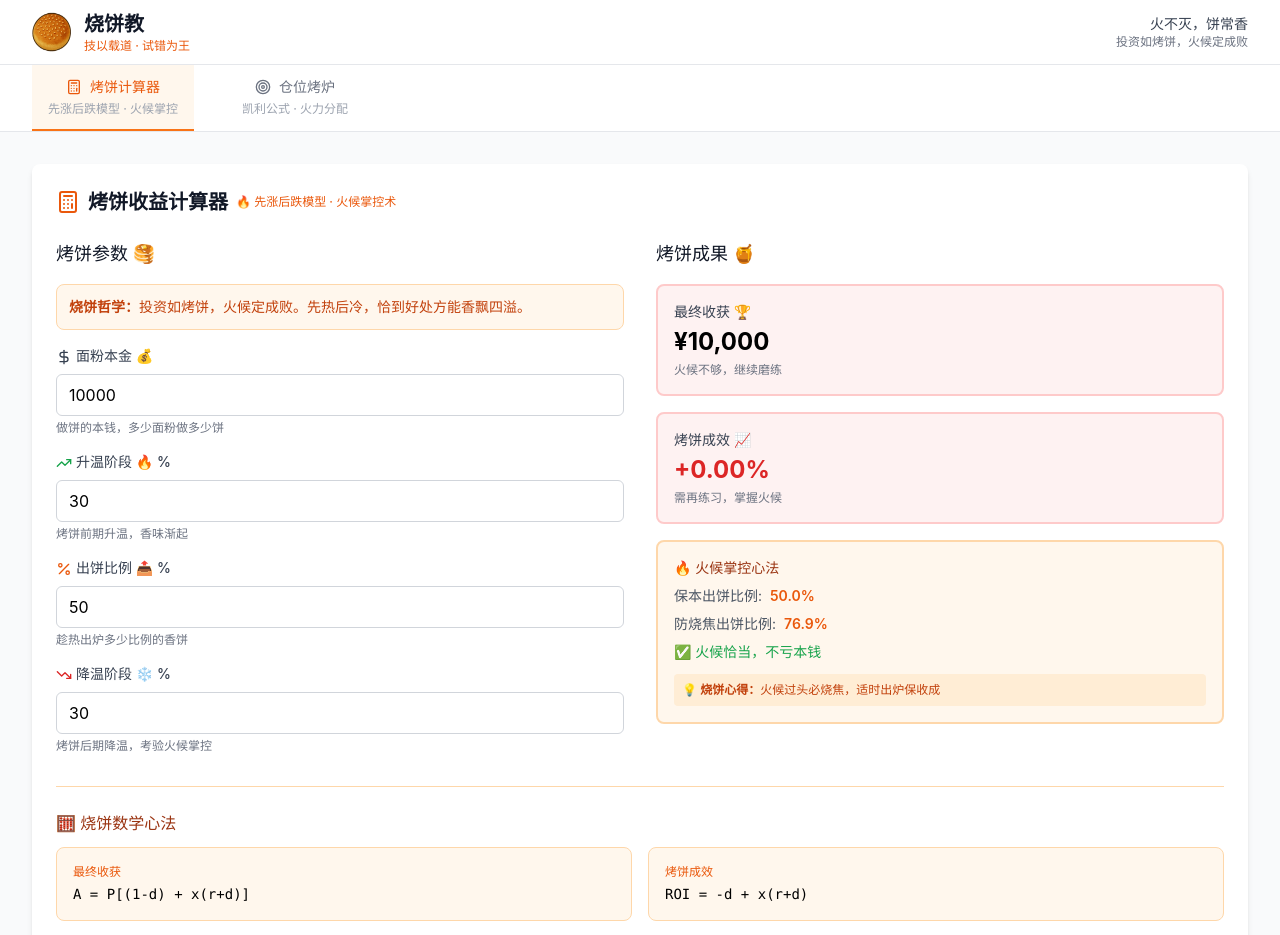
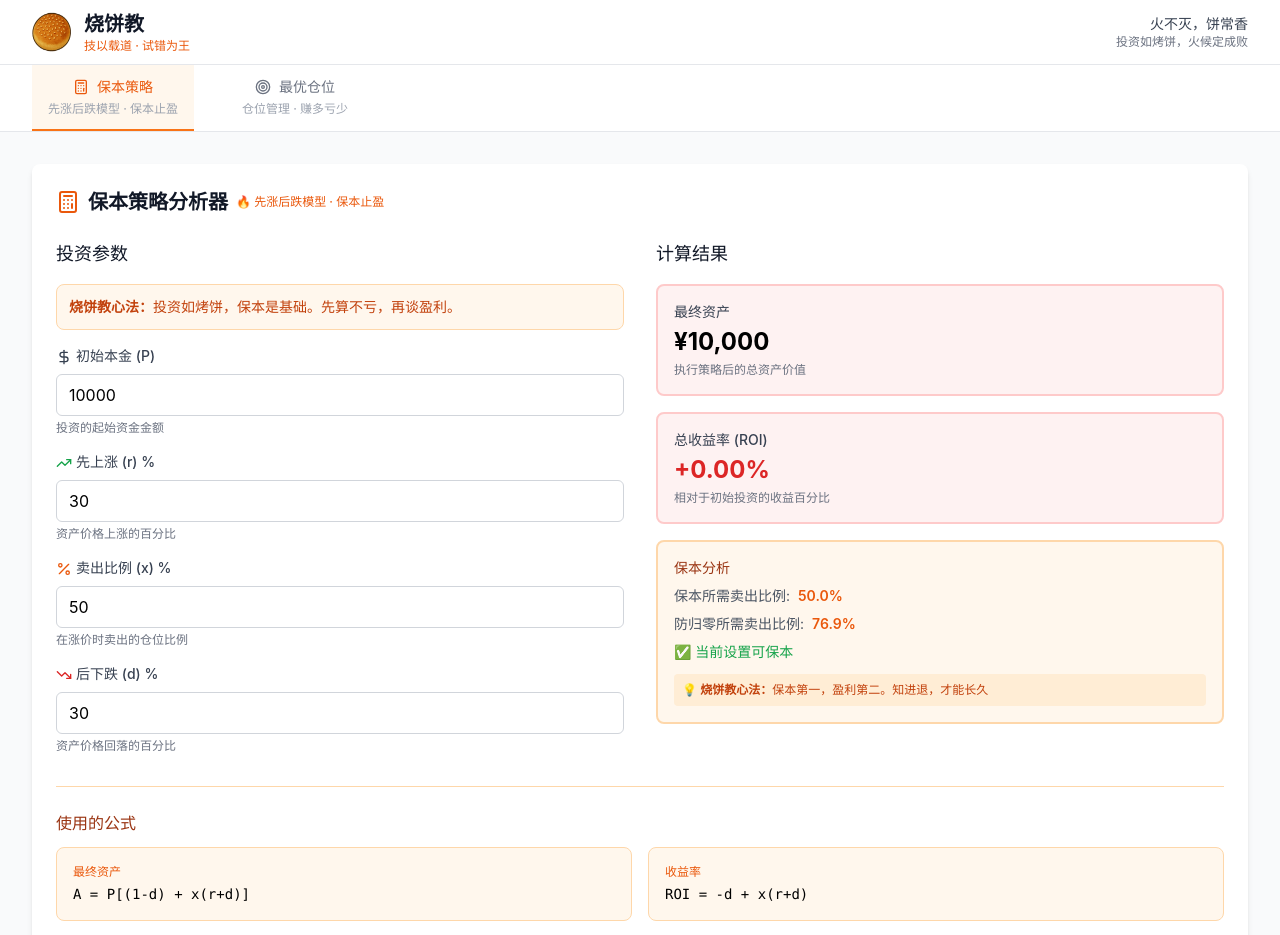
Before and after one commit to msjmsj/investment-calculator, a React (Vite) app: page / in a window 1280 px wide. Shown: the top 935 px of the page. Built offline with nearby package versions, Linux system fonts and the light colour scheme.

Commit message:
优化命名突出核心目标 - 保本策略和最优仓位分析

```diff
--- a/src/App.jsx
+++ b/src/App.jsx
@@ -8,8 +8,8 @@ function App() {
   const [logoError, setLogoError] = useState(false)
 
   const tabs = [
-    { id: 'calculator', label: '烤饼计算器', icon: Calculator, desc: '先涨后跌模型 · 火候掌控' },
-    { id: 'kelly', label: '仓位烤炉', icon: Target, desc: '凯利公式 · 火力分配' }
+    { id: 'calculator', label: '保本策略', icon: Calculator, desc: '先涨后跌模型 · 保本止盈' },
+    { id: 'kelly', label: '最优仓位', icon: Target, desc: '仓位管理 · 赚多亏少' }
   ]
   return (
     <div className="min-h-screen bg-gray-50">
--- a/src/components/InvestmentCalculator.jsx
+++ b/src/components/InvestmentCalculator.jsx
@@ -95,26 +95,26 @@ function InvestmentCalculator() {
       <div className="bg-white rounded-lg shadow-md p-6">
         <div className="flex items-center space-x-2 mb-6">
           <Calculator className="h-6 w-6 text-orange-600" />
-          <h2 className="text-xl font-semibold text-gray-900">烤饼收益计算器</h2>
+          <h2 className="text-xl font-semibold text-gray-900">保本策略分析器</h2>
           <div className="ml-auto text-xs text-orange-600 font-medium">
-            🔥 先涨后跌模型 · 火候掌控术
+            🔥 先涨后跌模型 · 保本止盈
           </div>
         </div>
 
         <div className="grid grid-cols-1 lg:grid-cols-2 gap-8">
           {/* 输入参数 */}
           <div className="space-y-4">
-            <h3 className="text-lg font-medium text-gray-900 mb-4">烤饼参数 🥞</h3>
+            <h3 className="text-lg font-medium text-gray-900 mb-4">投资参数</h3>
             <div className="bg-orange-50 border border-orange-200 rounded-lg p-3 mb-4">
               <p className="text-sm text-orange-700">
-                <strong>烧饼哲学：</strong>投资如烤饼，火候定成败。先热后冷，恰到好处方能香飘四溢。
+                <strong>烧饼教心法：</strong>投资如烤饼，保本是基础。先算不亏，再谈盈利。
               </p>
             </div>
 
             <div>
               <label className="block text-sm font-medium text-gray-700 mb-2">
                 <DollarSign className="inline h-4 w-4 mr-1" />
-                面粉本金 💰
+                初始本金 (P)
               </label>
               <input
                 type="number"
@@ -124,15 +124,15 @@ function InvestmentCalculator() {
                 className="input-field"
                 min="0"
                 step="1000"
-                placeholder="投入的面粉资金"
+                placeholder="输入本金金额"
               />
-              <p className="text-xs text-gray-500 mt-1">做饼的本钱，多少面粉做多少饼</p>
+              <p className="text-xs text-gray-500 mt-1">投资的起始资金金额</p>
             </div>
 
             <div>
               <label className="block text-sm font-medium text-gray-700 mb-2">
                 <TrendingUp className="inline h-4 w-4 mr-1 text-green-600" />
-                升温阶段 🔥 %
+                先上涨 (r) %
               </label>
               <input
                 type="number"
@@ -142,15 +142,15 @@ function InvestmentCalculator() {
                 className="input-field"
                 min="0"
                 step="1"
-                placeholder="火力上升幅度"
+                placeholder="涨幅百分比"
               />
-              <p className="text-xs text-gray-500 mt-1">烤饼前期升温，香味渐起</p>
+              <p className="text-xs text-gray-500 mt-1">资产价格上涨的百分比</p>
             </div>
 
             <div>
               <label className="block text-sm font-medium text-gray-700 mb-2">
                 <Percent className="inline h-4 w-4 mr-1 text-orange-600" />
-                出饼比例 📤 %
+                卖出比例 (x) %
               </label>
               <input
                 type="number"
@@ -161,15 +161,15 @@ function InvestmentCalculator() {
                 min="0"
                 max="100"
                 step="1"
-                placeholder="香饼出炉比例"
+                placeholder="卖出百分比"
               />
-              <p className="text-xs text-gray-500 mt-1">趁热出炉多少比例的香饼</p>
+              <p className="text-xs text-gray-500 mt-1">在涨价时卖出的仓位比例</p>
             </div>
 
             <div>
               <label className="block text-sm font-medium text-gray-700 mb-2">
                 <TrendingDown className="inline h-4 w-4 mr-1 text-red-600" />
-                降温阶段 ❄️ %
+                后下跌 (d) %
               </label>
               <input
                 type="number"
@@ -179,56 +179,56 @@ function InvestmentCalculator() {
                 className="input-field"
                 min="0"
                 step="1"
-                placeholder="火力下降幅度"
+                placeholder="跌幅百分比"
               />
-              <p className="text-xs text-gray-500 mt-1">烤饼后期降温，考验火候掌控</p>
+              <p className="text-xs text-gray-500 mt-1">资产价格回落的百分比</p>
             </div>
           </div>
 
           {/* 计算结果 */}
           <div className="space-y-4">
-            <h3 className="text-lg font-medium text-gray-900 mb-4">烤饼成果 🍯</h3>
+            <h3 className="text-lg font-medium text-gray-900 mb-4">计算结果</h3>
 
             {/* 最终资产 */}
             <div className={`p-4 rounded-lg border-2 ${results.isProfit ? 'bg-green-50 border-green-200' : 'bg-red-50 border-red-200'}`}>
-              <div className="text-sm font-medium text-gray-700 mb-1">最终收获 🏆</div>
+              <div className="text-sm font-medium text-gray-700 mb-1">最终资产</div>
               <div className="text-2xl font-bold">
                 {formatCurrency(results.finalAsset)}
               </div>
               <div className="text-xs text-gray-500 mt-1">
-                {results.isProfit ? '香飘四溢，收获满满' : '火候不够，继续磨练'}
+                执行策略后的总资产价值
               </div>
             </div>
 
             {/* 收益率 */}
             <div className={`p-4 rounded-lg border-2 ${results.isProfit ? 'bg-green-50 border-green-200' : 'bg-red-50 border-red-200'}`}>
-              <div className="text-sm font-medium text-gray-700 mb-1">烤饼成效 📈</div>
+              <div className="text-sm font-medium text-gray-700 mb-1">总收益率 (ROI)</div>
               <div className={`text-2xl font-bold ${results.isProfit ? 'text-green-600' : 'text-red-600'}`}>
                 {formatPercent(results.roi)}
               </div>
               <div className="text-xs text-gray-500 mt-1">
-                {results.isProfit ? '火候恰当，技艺精进' : '需再练习，掌握火候'}
+                相对于初始投资的收益百分比
               </div>
             </div>
 
             {/* 保本分析 */}
             <div className="bg-orange-50 border-2 border-orange-200 p-4 rounded-lg">
-              <div className="text-sm font-medium text-orange-800 mb-2">🔥 火候掌控心法</div>
+              <div className="text-sm font-medium text-orange-800 mb-2">保本分析</div>
               <div className="space-y-2 text-sm">
                 <div>
-                  <span className="text-gray-600">保本出饼比例:</span>
+                  <span className="text-gray-600">保本所需卖出比例:</span>
                   <span className="font-semibold ml-2 text-orange-600">{results.breakEvenSellPercent.toFixed(1)}%</span>
                 </div>
                 <div>
-                  <span className="text-gray-600">防烧焦出饼比例:</span>
+                  <span className="text-gray-600">防归零所需卖出比例:</span>
                   <span className="font-semibold ml-2 text-orange-600">{results.antiZeroSellPercent.toFixed(1)}%</span>
                 </div>
                 <div className={`font-medium ${results.isProfitable ? 'text-green-600' : 'text-red-600'}`}>
-                  {results.isProfitable ? '✅ 火候恰当，不亏本钱' : '❌ 火候不当，恐有损失'}
+                  {results.isProfitable ? '✅ 当前设置可保本' : '❌ 当前设置将亏损'}
                 </div>
               </div>
               <div className="mt-3 p-2 bg-orange-100 rounded text-xs text-orange-700">
-                💡 <strong>烧饼心得：</strong>火候过头必烧焦，适时出炉保收成
+                💡 <strong>烧饼教心法：</strong>保本第一，盈利第二。知进退，才能长久
               </div>
             </div>
           </div>
@@ -236,29 +236,29 @@ function InvestmentCalculator() {
 
         {/* 公式展示 */}
         <div className="mt-8 pt-6 border-t border-orange-200">
-          <h4 className="text-md font-medium text-orange-800 mb-3">🧮 烧饼数学心法</h4>
+          <h4 className="text-md font-medium text-orange-800 mb-3">使用的公式</h4>
           <div className="grid grid-cols-1 md:grid-cols-2 gap-4">
             <div className="formula-box bg-orange-50 border-orange-200">
-              <div className="text-xs text-orange-600 mb-1">最终收获</div>
+              <div className="text-xs text-orange-600 mb-1">最终资产</div>
               <div className="text-sm font-mono">A = P[(1-d) + x(r+d)]</div>
             </div>
             <div className="formula-box bg-orange-50 border-orange-200">
-              <div className="text-xs text-orange-600 mb-1">烤饼成效</div>
+              <div className="text-xs text-orange-600 mb-1">收益率</div>
               <div className="text-sm font-mono">ROI = -d + x(r+d)</div>
             </div>
             <div className="formula-box bg-orange-50 border-orange-200">
-              <div className="text-xs text-orange-600 mb-1">保本出饼线</div>
+              <div className="text-xs text-orange-600 mb-1">保本线</div>
               <div className="text-sm font-mono">x* = d/(r+d)</div>
             </div>
             <div className="formula-box bg-orange-50 border-orange-200">
-              <div className="text-xs text-orange-600 mb-1">防烧焦线</div>
+              <div className="text-xs text-orange-600 mb-1">防归零线</div>
               <div className="text-sm font-mono">x ≥ 1/(1+r)</div>
             </div>
           </div>
           <div className="mt-4 p-3 bg-gradient-to-r from-orange-100 to-yellow-100 rounded-lg">
             <p className="text-sm text-orange-800">
-              <strong>🥞 烧饼教心法：</strong>技以载道，无技不成饼。掌握数学，方能掌控火候。
-              先涨后跌如烤饼过程，适时出炉是关键所在。
+              <strong>🥞 烧饼教心法：</strong>技以载道，无技不成饼。掌握保本数学，先求不败再求胜。
+              涨跌有时，保本有方。
             </p>
           </div>
         </div>
--- a/src/components/KellyCalculator.jsx
+++ b/src/components/KellyCalculator.jsx
@@ -95,26 +95,26 @@ function KellyCalculator() {
     <div className="bg-white rounded-lg shadow-md p-6">
       <div className="flex items-center space-x-2 mb-6">
         <Target className="h-6 w-6 text-orange-600" />
-        <h2 className="text-xl font-semibold text-gray-900">仓位烤炉管理</h2>
+        <h2 className="text-xl font-semibold text-gray-900">最优仓位分析器</h2>
         <div className="ml-auto text-xs text-orange-600 font-medium">
-          🔥 凯利公式 · 火力分配术
+          🔥 仓位管理 · 赚多亏少
         </div>
       </div>
 
       <div className="grid grid-cols-1 lg:grid-cols-2 gap-8">
         {/* 输入参数 */}
         <div className="space-y-4">
-          <h3 className="text-lg font-medium text-gray-900 mb-4">烤饼历史数据 📊</h3>
+          <h3 className="text-lg font-medium text-gray-900 mb-4">交易统计数据</h3>
           <div className="bg-orange-50 border border-orange-200 rounded-lg p-3 mb-4">
             <p className="text-sm text-orange-700">
-              <strong>烧饼心法：</strong>试错为王，多去尝试。从历史烤饼数据中找到最佳火力分配。
+              <strong>烧饼教心法：</strong>试错为王，多去尝试。找到最佳仓位，让赚得更多，亏得更少。
             </p>
           </div>
 
           <div>
             <label className="block text-sm font-medium text-gray-700 mb-2">
               <TrendingUp className="inline h-4 w-4 mr-1 text-green-600" />
-              成功烤饼率 🏆 (%)
+              胜率 (%)
             </label>
             <input
               type="number"
@@ -125,15 +125,15 @@ function KellyCalculator() {
               min="0"
               max="100"
               step="1"
-              placeholder="香饼出炉成功率"
+              placeholder="胜率百分比"
             />
-            <p className="text-xs text-gray-500 mt-1">历史烤饼中成功出炉香饼的比例</p>
+            <p className="text-xs text-gray-500 mt-1">历史交易中盈利次数占总交易次数的比例</p>
           </div>
 
           <div>
             <label className="block text-sm font-medium text-gray-700 mb-2">
               <TrendingUp className="inline h-4 w-4 mr-1 text-green-600" />
-              香饼平均利润 💰 (%)
+              平均盈利 (%)
             </label>
             <input
               type="number"
@@ -143,15 +143,15 @@ function KellyCalculator() {
               className="input-field"
               min="0"
               step="0.1"
-              placeholder="成功烤饼平均收益"
+              placeholder="平均盈利百分比"
             />
-            <p className="text-xs text-gray-500 mt-1">成功出炉香饼的平均利润率</p>
+            <p className="text-xs text-gray-500 mt-1">盈利交易的平均收益率</p>
           </div>
 
           <div>
             <label className="block text-sm font-medium text-gray-700 mb-2">
               <TrendingDown className="inline h-4 w-4 mr-1 text-red-600" />
-              烧焦平均损失 💸 (%)
+              平均亏损 (%)
             </label>
             <input
               type="number"
@@ -161,15 +161,15 @@ function KellyCalculator() {
               className="input-field"
               min="0"
               step="0.1"
-              placeholder="烤焦饼的平均损失"
+              placeholder="平均亏损百分比"
             />
-            <p className="text-xs text-gray-500 mt-1">火候不当烤焦饼的平均损失率（输入正数）</p>
+            <p className="text-xs text-gray-500 mt-1">亏损交易的平均损失率（输入正数）</p>
           </div>
 
           <div>
             <label className="block text-sm font-medium text-gray-700 mb-2">
               <Target className="inline h-4 w-4 mr-1 text-blue-600" />
-              总面粉资金 🏦
+              总资金
             </label>
             <input
               type="number"
@@ -179,19 +179,19 @@ function KellyCalculator() {
               className="input-field"
               min="0"
               step="10000"
-              placeholder="烤炉总投资资金"
+              placeholder="总投资资金"
             />
-            <p className="text-xs text-gray-500 mt-1">用于分配火力的总资金量</p>
+            <p className="text-xs text-gray-500 mt-1">用于仓位分配的总资金量</p>
           </div>
         </div>
 
         {/* 计算结果 */}
         <div className="space-y-4">
-          <h3 className="text-lg font-medium text-gray-900 mb-4">凯利公式计算结果</h3>
+          <h3 className="text-lg font-medium text-gray-900 mb-4">最优仓位计算结果</h3>
 
-          {/* 凯利百分比 */}
+          {/* 理论最优仓位 */}
           <div className="p-4 rounded-lg border-2 border-blue-200 bg-blue-50">
-            <div className="text-sm font-medium text-blue-800 mb-1">理论最优仓位 (凯利%)</div>
+            <div className="text-sm font-medium text-blue-800 mb-1">理论最优仓位</div>
             <div className="text-2xl font-bold text-blue-900">
               {results.kellyPercentage.toFixed(2)}%
             </div>
@@ -202,7 +202,7 @@ function KellyCalculator() {
 
           {/* 推荐仓位 */}
           <div className={`p-4 rounded-lg border-2 ${getRiskColor(results.riskLevel)}`}>
-            <div className="text-sm font-medium mb-1">实际建议仓位 (1/2凯利)</div>
+            <div className="text-sm font-medium mb-1">实际建议仓位 (保守)</div>
             <div className="text-2xl font-bold">
               {results.recommendedPosition.toFixed(2)}%
             </div>
```
